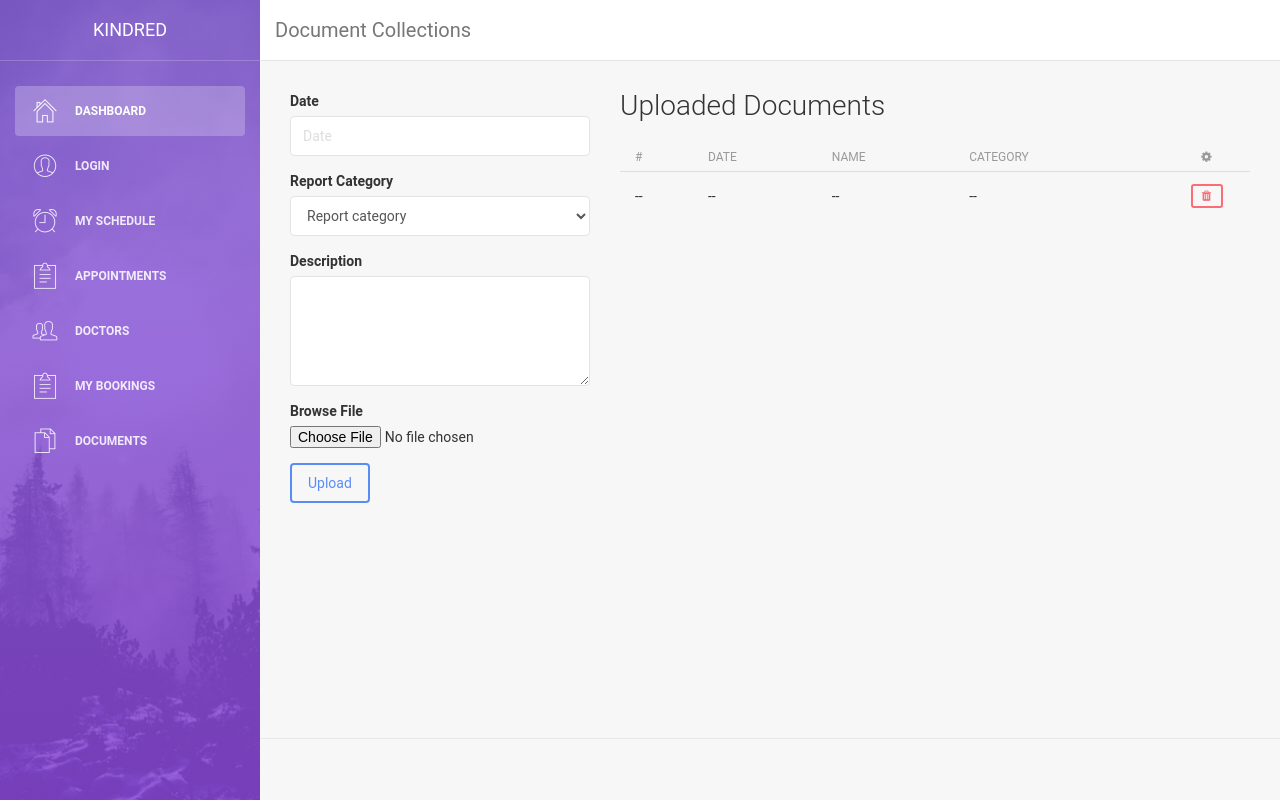
After one commit to kitzerland/kindred, a CodeIgniter app: page /database/documents in a window 1280 px wide. The commit adds this page. Run offline with CodeIgniter, Linux system fonts and the light colour scheme.

Commit message:
document module modified

```diff
--- a/application/config/routes.php
+++ b/application/config/routes.php
@@ -65,5 +65,5 @@ $route['appointment/(:num)'] = 'doctor/appointmentController/index/$1';
 $route['doctors'] = 'patient/doctorsController';
 $route['booking/(:num)'] = 'patient/bookingController/index/$1';
 $route['bookings'] = 'patient/bookingsController/index/$1';
-$route['collections'] = 'patient/collectionsController';
-$route['collection/(:num)'] = 'patient/collectionController/index/$1';
+$route['documents'] = 'patient/documentsController';
+$route['document/(:num)'] = 'patient/documentController/index/$1';
--- a/application/controllers/patient/CollectionController.php
+++ b/application/controllers/patient/DocumentController.php
@@ -1,7 +1,7 @@
 <?php
 defined('BASEPATH') OR exit('No direct script access allowed');
 
-class CollectionController extends CI_Controller {
+class DocumentController extends CI_Controller {
 
 	public function __construct()
     {
@@ -13,7 +13,7 @@ class CollectionController extends CI_Controller {
 
     public function index($slug){
     	$data = [
-    		"view" => "patient/collection",
+    		"view" => "patient/document",
     		"title" => "Upload Documents"
     	];
         $this->load->view("template", $data);
--- a/application/controllers/patient/CollectionsController.php
+++ b/application/controllers/patient/DocumentsController.php
@@ -1,7 +1,7 @@
 <?php
 defined('BASEPATH') OR exit('No direct script access allowed');
 
-class CollectionsController extends CI_Controller {
+class DocumentsController extends CI_Controller {
 
 	public function __construct()
     {
@@ -13,7 +13,7 @@ class CollectionsController extends CI_Controller {
 
     public function index(){
     	$data = [
-    		"view" => "patient/collections",
+    		"view" => "patient/documents",
     		"title" => "Document Collections"
     	];
         $this->load->view("template", $data);
--- a/application/views/includes/header.php
+++ b/application/views/includes/header.php
@@ -110,9 +110,9 @@
                     </a>
                 </li>
                 <li>
-                    <a href="<?php echo base_url('collections'); ?>">
+                    <a href="<?php echo base_url('documents'); ?>">
                         <i class="pe-7s-copy-file"></i>
-                        <p>Document Collections</p>
+                        <p>Documents</p>
                     </a>
                 </li>
 
--- /dev/null
+++ b/application/views/patient/documents.php
@@ -0,0 +1,54 @@
+<div class="row">
+    <div class="col-md-4">
+        <div class="form-group">
+            <label class="control-label">Date</label>
+            <input type="text" class="form-control" placeholder="Date">
+        </div>
+        <div class="form-group">
+            <label class="control-label">Report Category</label>
+            <select class="form-control">
+                <option value="">Report category</option>
+            </select>
+        </div>
+        <div class="form-group">
+            <label class="control-label">Description</label>
+            <textarea class="form-control" name="description" style="resize: vertical; min-height: 110px;"></textarea>
+        </div>
+        <div class="form-group">
+            <label class="control-label">Browse File</label>
+            <input type="file" name="file">
+        </div>
+        <div class="form-group">
+            <button class="btn btn-primary">Upload</button>
+        </div>
+    </div>
+    <div class="col-md-8">
+        <div class="card card-plain">
+            <div class="header" style="padding: 0px;">
+                <h3 style="margin: 0px;">Uploaded Documents</h3>
+            </div>
+            <div class="content table-responsive table-full-width">
+                <table class="table table-hover">
+                    <thead>
+                        <th width="80px">#</th>
+                        <th>Date</th>
+                        <th>Name</th>
+                        <th>Category</th>
+                        <th class="text-center" width="80px"><i class="fa fa-gear"></i></th>
+                    </thead>
+                    <tbody>
+                        <tr>
+                            <td>--</td>
+                            <td>--</td>
+                            <td>--</td>
+                            <td>--</td>
+                            <td class="text-center">
+                                <button class="btn btn-danger btn-xs"><i class="fa fa-trash"></i></button>
+                            </td>
+                        </tr>
+                    </tbody>
+                </table>
+            </div>
+        </div>
+    </div>
+</div>
```
Also changed, not shown: application/views/patient/booking.php (+6 -8 lines), application/views/patient/collections.php (deleted, +0 -34 lines), application/views/patient/document.php (renamed from application/views/patient/collection.php).
